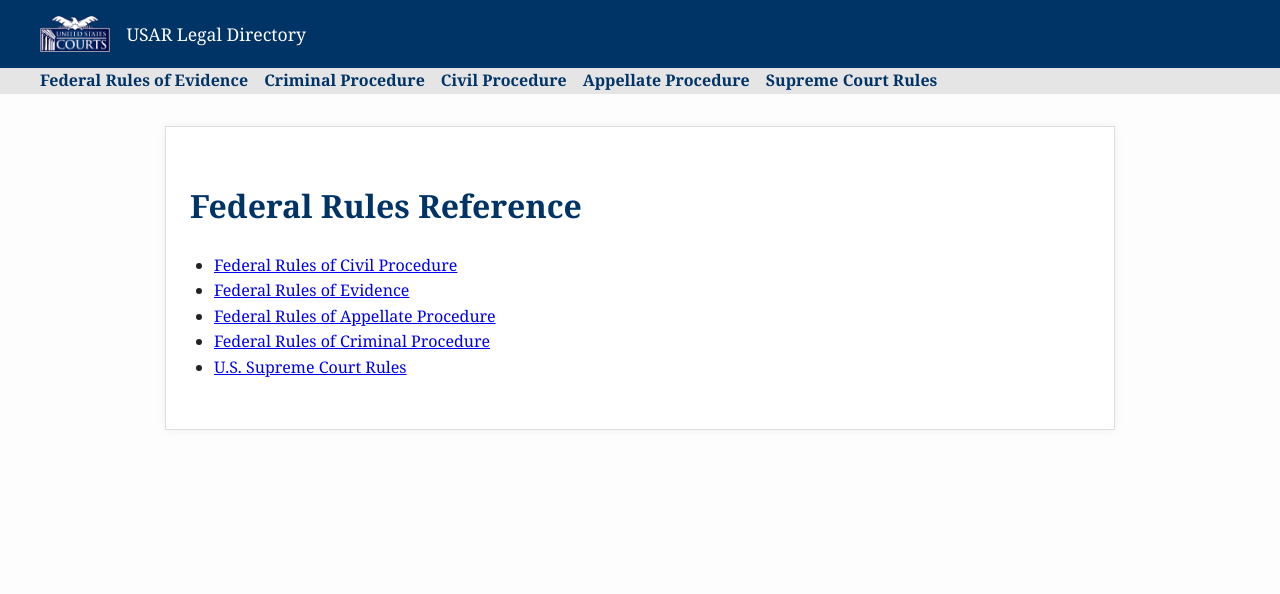
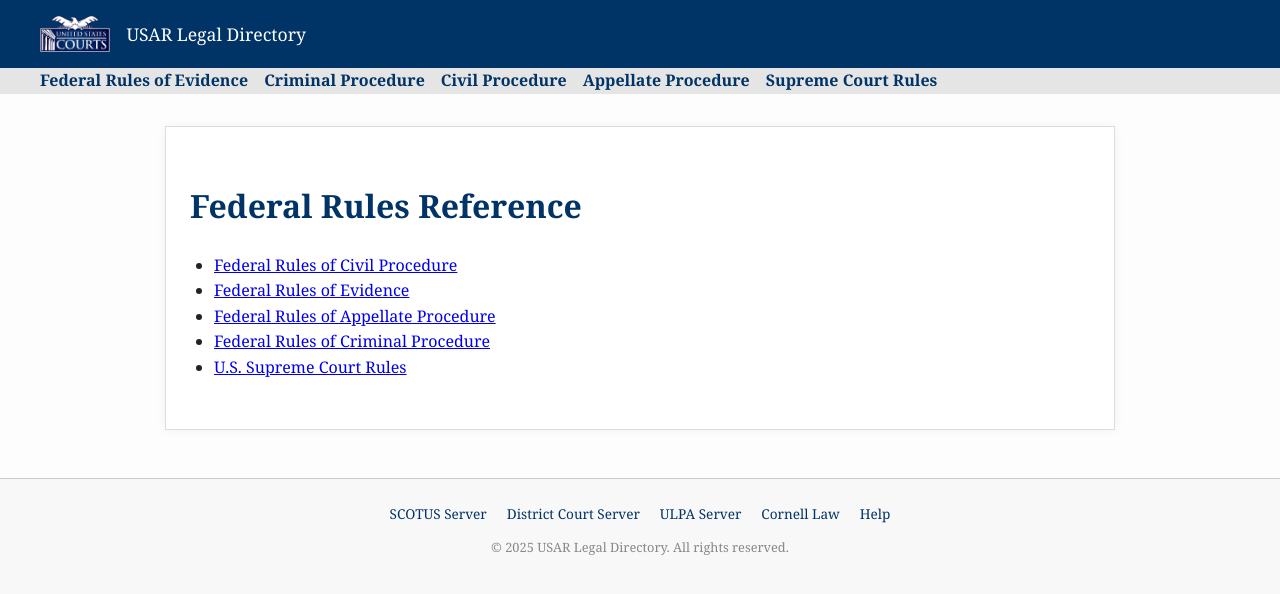
Before and after one commit to usarscotus/legal-directory, a Jekyll site: the page built from index.md, in a window 1280 px wide. Shown: the top 594 px of the page. Built offline with Jekyll 4.4.1, drawn with Linux system fonts in a browser that asks for light colours.

```diff
--- /dev/null
+++ b/_includes/footer.html
@@ -0,0 +1,12 @@
+<footer id="site-footer">
+  <div class="footer-container">
+    <ul class="footer-links">
+      <li><a href="https://discord.gg/scotus">SCOTUS Server</a></li>
+      <li><a href="https://discord.gg/districtcourt">District Court Server</a></li>
+      <li><a href="https://discord.gg/ulpa">ULPA Server</a></li>
+      <li><a href="https://www.law.cornell.edu/">Cornell Law</a></li>
+      <li><a href="{{ site.baseurl }}/help/">Help</a></li>
+    </ul>
+    <p class="footer-credit">&copy; {{ "now" | date: "%Y" }} USAR Legal Directory. All rights reserved.</p>
+  </div>
+</footer>
--- a/_layouts/page.html
+++ b/_layouts/page.html
@@ -27,6 +27,8 @@
     <main id="top" class="content-container">
         {{ content }}
     </main>
+
+    {% include footer.html %}
 </body>
 
 </html>
--- a/_layouts/rule.html
+++ b/_layouts/rule.html
@@ -27,6 +27,7 @@
         </div>
     </main>
 
+    {% include footer.html %}
 </body>
 
 </html>
--- a/assets/style.css
+++ b/assets/style.css
@@ -178,3 +178,45 @@
     gap: 0.5rem;
   }
 }
+
+
+
+#site-footer {
+  background: #f8f8f8;
+  border-top: 1px solid #ccc;
+  padding: 1.5rem 0;
+  font-size: 0.85rem;
+  color: #555;
+  margin-top: 3rem;
+}
+
+.footer-container {
+  max-width: 1200px;
+  margin: 0 auto;
+  padding: 0 1.5rem;
+  text-align: center;
+}
+
+.footer-links {
+  list-style: none;
+  padding: 0;
+  margin: 0 0 0.5rem 0;
+  display: flex;
+  flex-wrap: wrap;
+  justify-content: center;
+  gap: 1.25rem;
+}
+
+.footer-links a {
+  color: #003366;
+  text-decoration: none;
+}
+
+.footer-links a:hover {
+  text-decoration: underline;
+}
+
+.footer-credit {
+  color: #888;
+  font-size: 0.8rem;
+}
```
